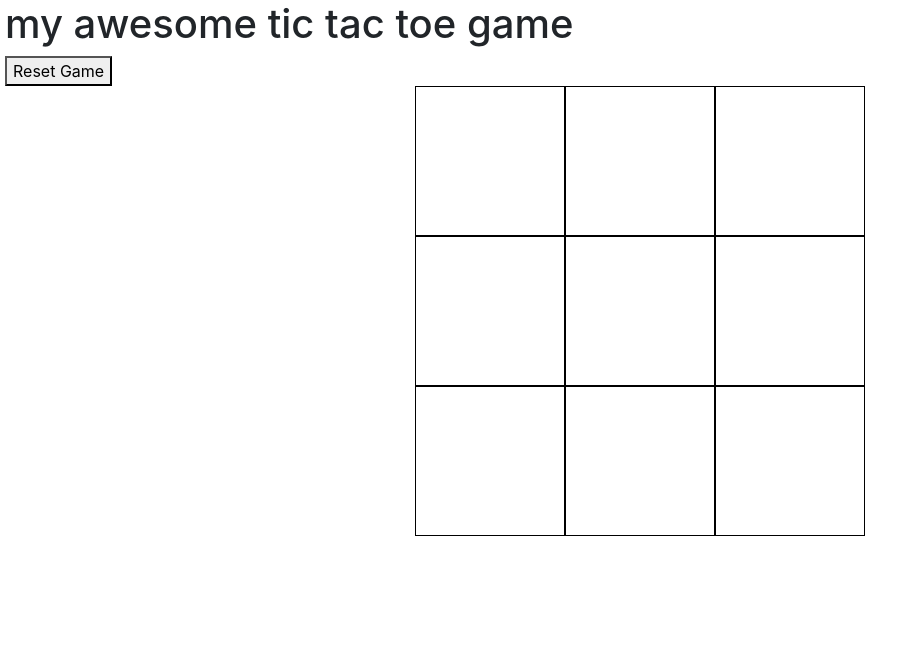
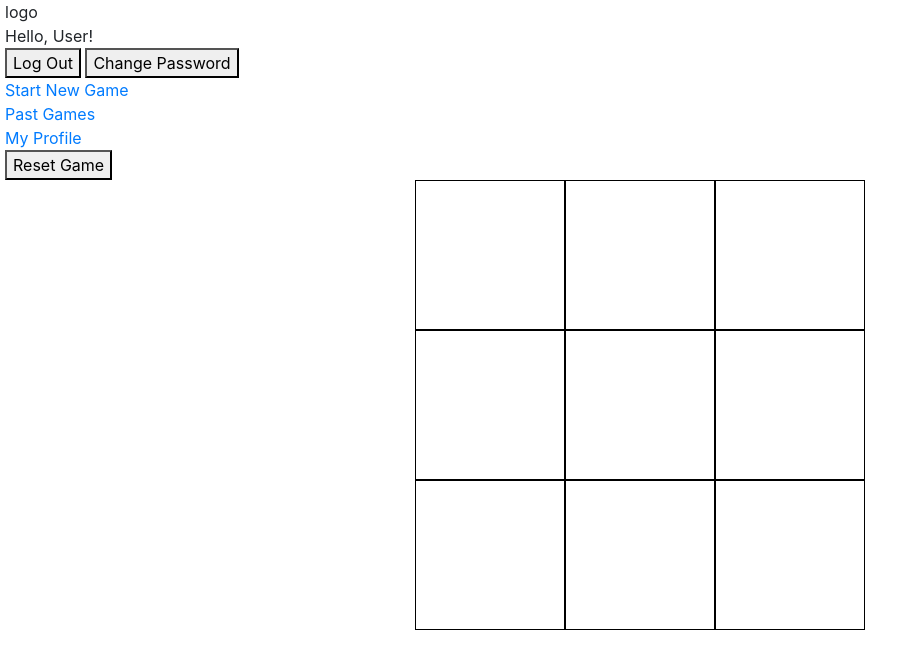
Before and after one commit to jasonfeliz/tic-tac-toe, a website built with webpack: page index.html in a window 1280 px wide. Shown: the whole page, without its empty margins (0-923 px from the left). Built offline with nearby package versions, Linux system fonts and the light colour scheme.

Commit message:
something

```diff
--- a/assets/scripts/events.js
+++ b/assets/scripts/events.js
@@ -72,7 +72,7 @@ const makeMove = function(_data,gameObj){
 }
 
 const checkWinner = function(i,a){
-	console.log(a)
+	// console.log(a)
 	const combos = [
 		[0,1,2],
 		[0,4,8],
@@ -80,7 +80,7 @@ const checkWinner = function(i,a){
 		[1,4,7],
 		[2,4,6],
 		[2,5,8],
-		[4,5,5],
+		[4,5,6],
 		[6,7,8]]
 
 	let match = combos.find(function (index){
--- a/index.html
+++ b/index.html
@@ -12,10 +12,31 @@
       <script src="public/application.js" type="text/javascript" charset="utf-8" defer></script>
     </head>
     <body>
-      <h1>my awesome tic tac toe game</h1>
-      <button id="resetButton"> Reset Game</button>
-      <div id="message"></div>
-      <div id=gameBoard></div>
+      <header>
+        <div>logo</div>
+        <div>
+          <div>Hello, User!</div>
+          <button>Log Out</button>
+          <button>Change Password</button>
+        </div>
+        <nav>
+          <div>
+            <a href="#">Start New Game</a>
+          </div>
+          <div>
+            <a href="#">Past Games</a>
+          </div>
+          <div>
+            <a href="#">My Profile</a>
+          </div>
+        </nav>
+      </header>
+      <section id="main-content">
+        <button id="resetButton"> Reset Game</button>
+        <div id="message"></div>
+        <div id=gameBoard></div>
+      </section>
+
 
 
     </body>
```
